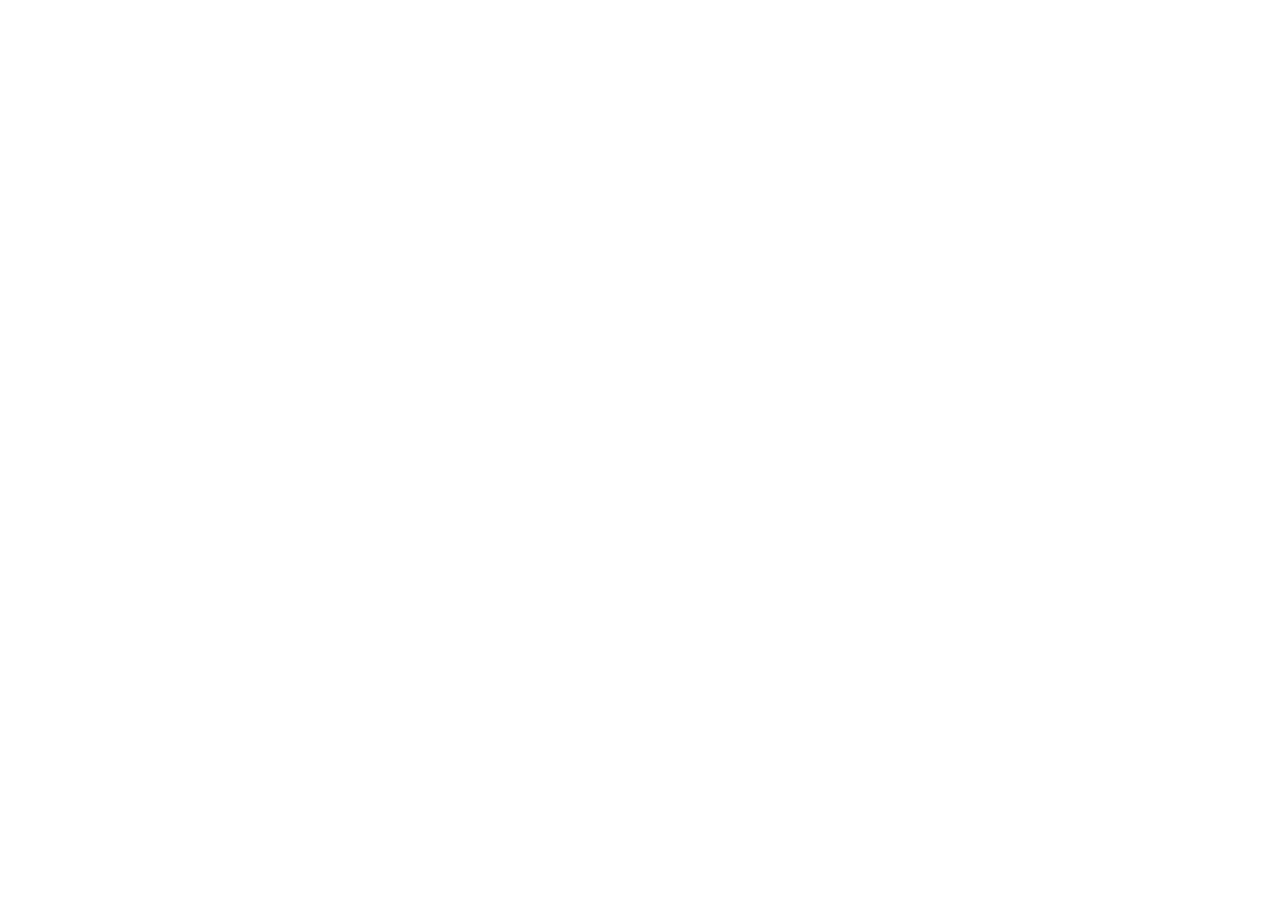
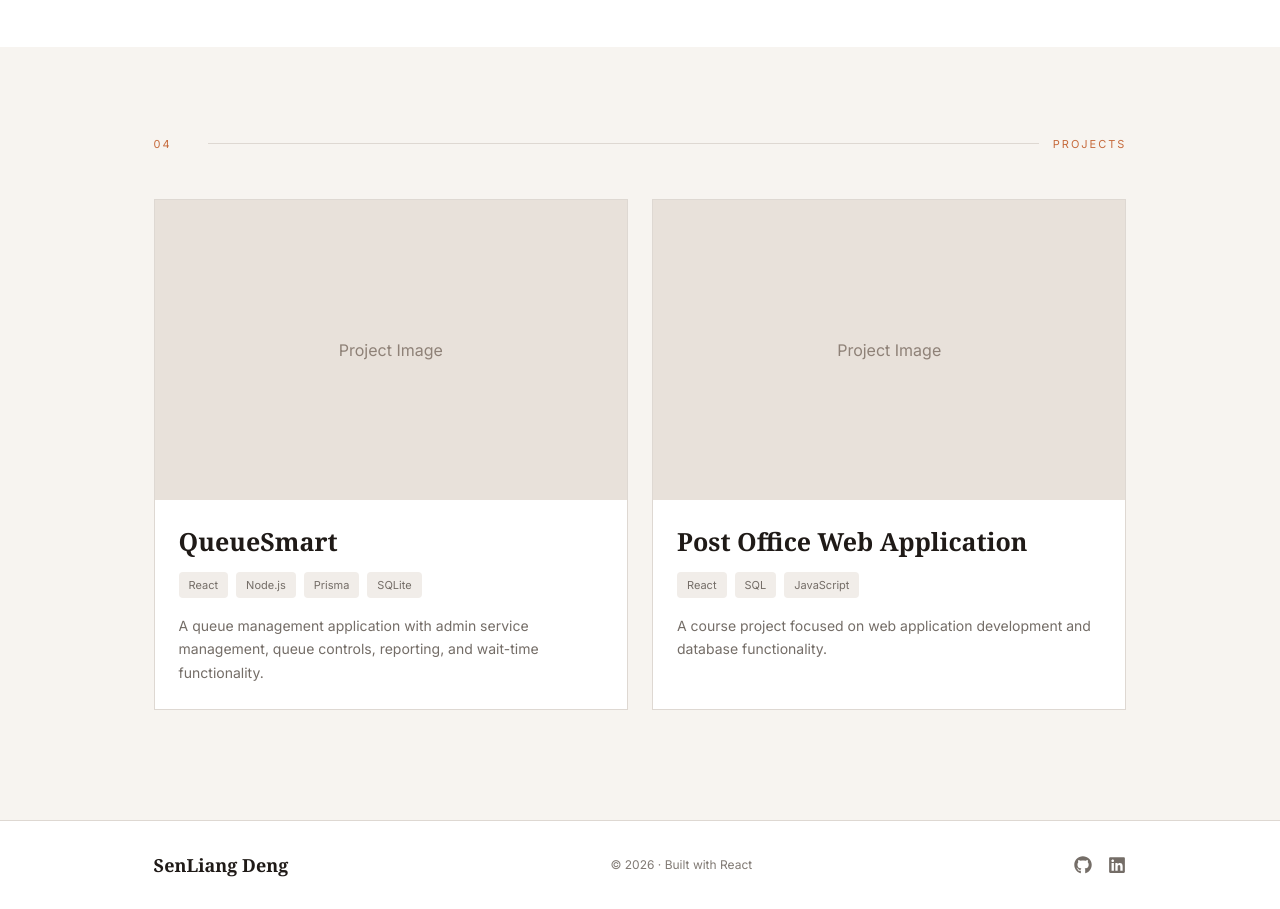
Before and after one commit to sdeng4/deng_profile, a React (Vite) app: page / in a window 1280 px wide. Shown: the part 2660-3569 px from the top of the page. Before the commit the page ends 2707 px from the top, so only its background shows below. Built offline with nearby package versions, Linux system fonts and the light colour scheme.

Commit message:
add project and footer

```diff
--- a/src/App.jsx
+++ b/src/App.jsx
@@ -4,6 +4,8 @@
 import About from './sections/About/About'
 import Experience from './sections/Experience/Experience'
 import Education from './sections/Education/Education'
+import Projects from './sections/Projects/Projects'
+import Footer from './components/Footer/Footer'
 
 function App() {
   return (
@@ -14,8 +16,9 @@
         <About/>
         <Experience/>
         <Education/>
+        <Projects/>
       </main>
-
+      <Footer/>
 
 
     </div>
--- /dev/null
+++ b/src/components/Footer/Footer.css
@@ -0,0 +1,51 @@
+.footer {
+  display: flex;
+  align-items: center;
+  justify-content: space-between;
+
+  padding: 32px 12%;
+
+  border-top: 1px solid #ded8d2;
+  background-color: #fff;
+}
+
+.footer-name {
+  font-family: Georgia, "Times New Roman", serif;
+  font-size: 18px;
+  font-weight: 600;
+  color: #1f1a17;
+}
+
+.footer-copy {
+  margin: 0;
+  font-size: 12px;
+  color: #817a74;
+}
+
+.footer-links {
+  display: flex;
+  align-items: center;
+  gap: 16px;
+}
+
+.footer-links a {
+  display: flex;
+  align-items: center;
+
+  font-size: 18px;
+  color: #746d67;
+
+  transition: color 0.2s ease;
+}
+
+.footer-links a:hover {
+  color: #c66b3d;
+}
+
+@media (max-width: 700px) {
+  .footer {
+    flex-direction: column;
+    gap: 16px;
+    text-align: center;
+  }
+}
--- /dev/null
+++ b/src/components/Footer/Footer.jsx
@@ -0,0 +1,36 @@
+import './Footer.css'
+import { FaGithub, FaLinkedin } from 'react-icons/fa'
+
+function Footer() {
+  return (
+    <footer className="footer">
+      <div className="footer-name">
+        SenLiang Deng
+      </div>
+
+      <p className="footer-copy">
+        © 2026 · Built with React
+      </p>
+
+      <div className="footer-links">
+        <a
+          href="https://github.com/sdeng4"
+          target="_blank"
+          rel="noopener noreferrer"
+        >
+          <FaGithub />
+        </a>
+
+        <a
+          href="https://www.linkedin.com/in/senliang-deng-8161512a8"
+          target="_blank"
+          rel="noopener noreferrer"
+        >
+          <FaLinkedin />
+        </a>
+      </div>
+    </footer>
+  )
+}
+
+export default Footer
--- a/src/sections/Education/Education.jsx
+++ b/src/sections/Education/Education.jsx
@@ -39,4 +39,4 @@
   )
 }
 
-export default Education
+export default Education;
--- /dev/null
+++ b/src/sections/Projects/Projects.css
@@ -0,0 +1,98 @@
+.projects-section {
+  padding: 90px 12% 110px;
+  background-color: #f7f4f0;
+}
+
+.projects-header {
+  display: grid;
+  grid-template-columns: 40px 1fr auto;
+  align-items: center;
+  gap: 14px;
+  margin-bottom: 48px;
+}
+
+.projects-number,
+.projects-label {
+  font-size: 11px;
+  letter-spacing: 2px;
+  color: #c66b3d;
+}
+
+.projects-line {
+  height: 1px;
+  background-color: #ded8d2;
+}
+
+.projects-grid {
+  display: grid;
+  grid-template-columns: repeat(2, 1fr);
+  gap: 24px;
+}
+
+.project-card {
+  border: 1px solid #ded8d2;
+  background-color: #fff;
+  overflow: hidden;
+}
+
+.project-image {
+  height: 300px;
+
+  display: flex;
+  align-items: center;
+  justify-content: center;
+
+  background-color: #e8e1da;
+  color: #8e8177;
+}
+
+.project-content {
+  padding: 24px;
+}
+
+.project-content h3 {
+  margin: 0 0 14px;
+
+  font-family: Georgia, "Times New Roman", serif;
+  font-size: 25px;
+  font-weight: 600;
+
+  color: #1f1a17;
+}
+
+.project-tags {
+  display: flex;
+  flex-wrap: wrap;
+  gap: 8px;
+
+  margin-bottom: 16px;
+}
+
+.project-tags span {
+  padding: 6px 10px;
+
+  border-radius: 4px;
+  background-color: #f1ede9;
+
+  font-size: 11px;
+  color: #746d67;
+}
+
+.project-content p {
+  margin: 0;
+
+  font-size: 14px;
+  line-height: 1.7;
+
+  color: #746d67;
+}
+
+@media (max-width: 800px) {
+  .projects-section {
+    padding: 70px 8%;
+  }
+
+  .projects-grid {
+    grid-template-columns: 1fr;
+  }
+}
--- /dev/null
+++ b/src/sections/Projects/Projects.jsx
@@ -0,0 +1,52 @@
+import './Projects.css'
+
+function Projects() {
+  const projects = [
+    {
+      title: 'QueueSmart',
+      tech: ['React', 'Node.js', 'Prisma', 'SQLite'],
+      description:
+        'A queue management application with admin service management, queue controls, reporting, and wait-time functionality.'
+    },
+    {
+      title: 'Post Office Web Application',
+      tech: ['React', 'SQL', 'JavaScript'],
+      description:
+        'A course project focused on web application development and database functionality.'
+    }
+  ]
+
+  return (
+    <section id="projects" className="projects-section">
+      <div className="projects-header">
+        <span className="projects-number">04</span>
+        <div className="projects-line"></div>
+        <span className="projects-label">PROJECTS</span>
+      </div>
+
+      <div className="projects-grid">
+        {projects.map((project, index) => (
+          <div className="project-card" key={index}>
+            <div className="project-image">
+              Project Image
+            </div>
+
+            <div className="project-content">
+              <h3>{project.title}</h3>
+
+              <div className="project-tags">
+                {project.tech.map((item) => (
+                  <span key={item}>{item}</span>
+                ))}
+              </div>
+
+              <p>{project.description}</p>
+            </div>
+          </div>
+        ))}
+      </div>
+    </section>
+  )
+}
+
+export default Projects;
```
Also changed, not shown: src/sections/Projects/Project.css (deleted), src/sections/Projects/Project.jsx (deleted).
